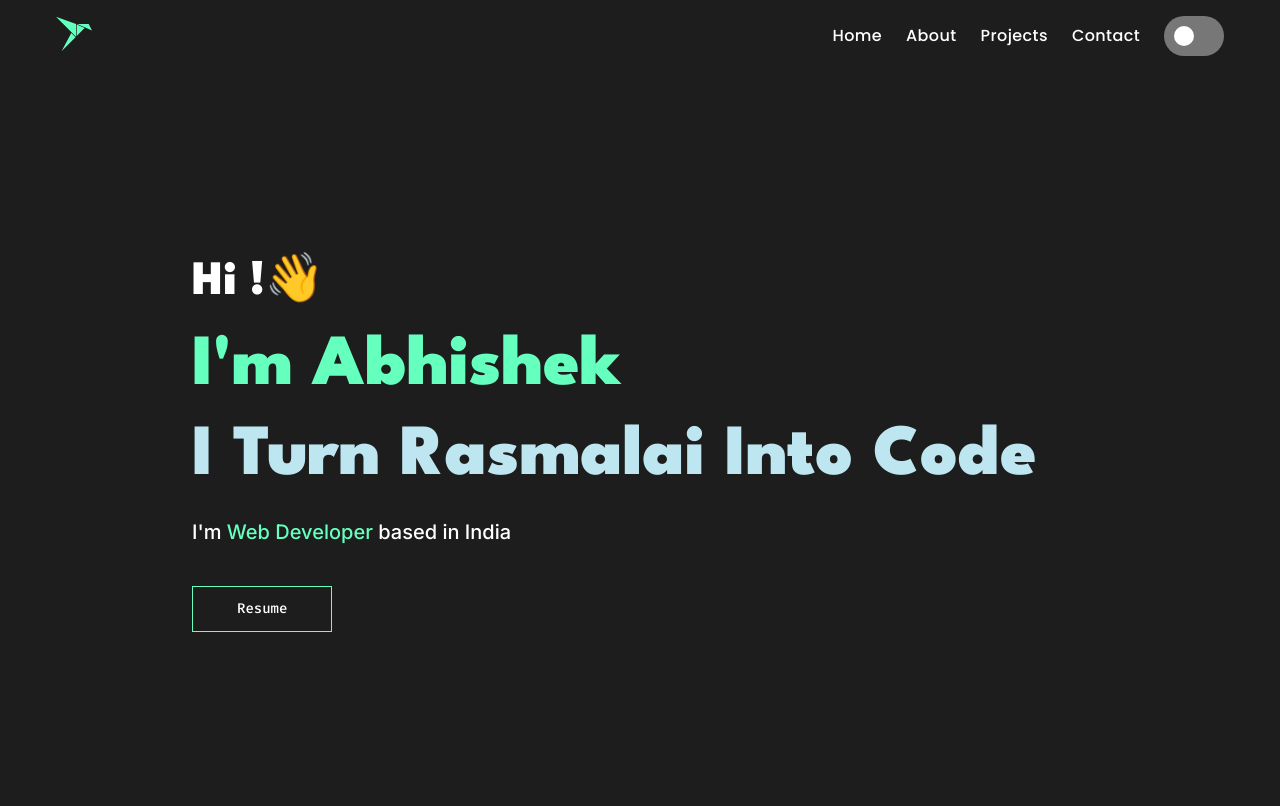
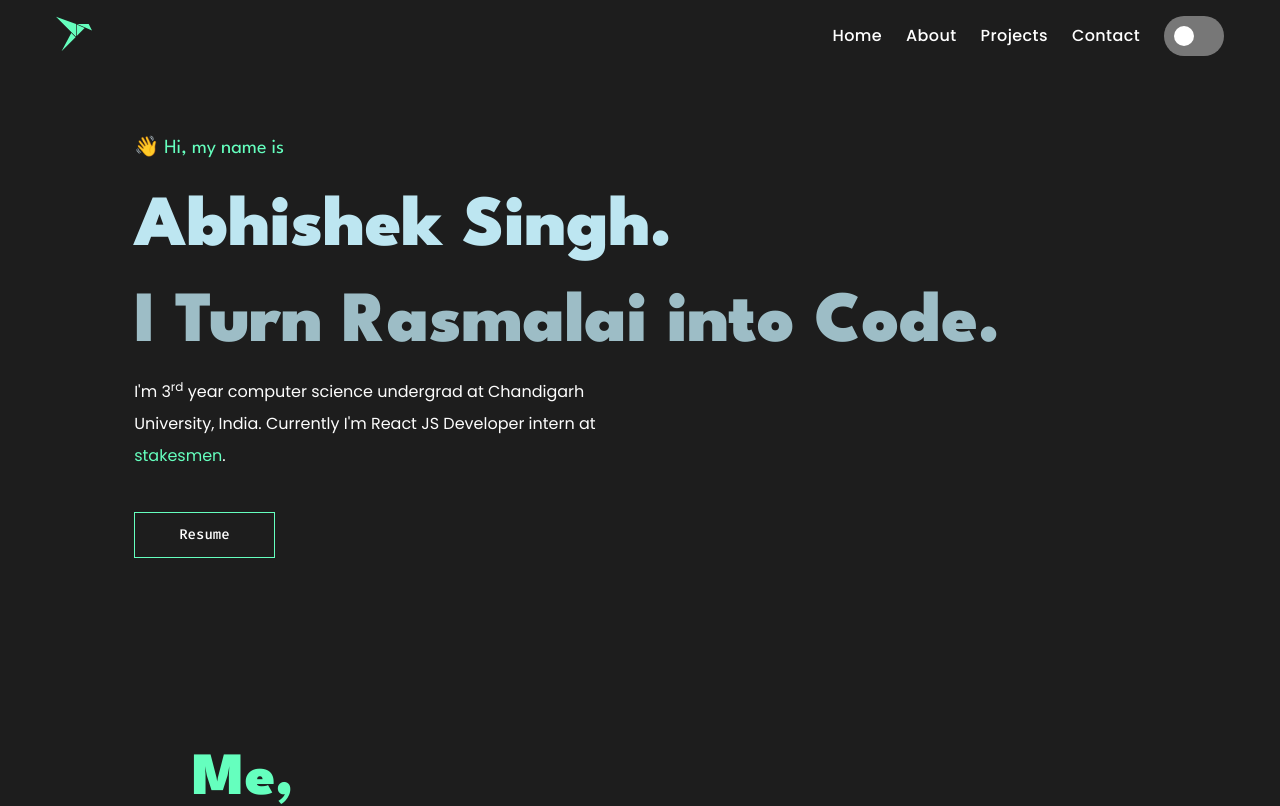
Before and after one commit to Abh1shekSingh/reactportfolio, a React (Create React App) app: page / in a window 1280 px wide. Shown: the top 806 px of the page. Built offline with nearby package versions, Linux system fonts and the light colour scheme; the HTML template or start-up script is replaced by a standard one.

Commit message:
Chnaged Hero section

```diff
--- a/src/App.js
+++ b/src/App.js
@@ -3,12 +3,14 @@ import Hero from "./components/Hero/Hero"
 import Technologies from "./components/Technologies/Technologies"
 import About from "./components/About/About"
 import Work from "./components/Work/Work"
+import Header from "./components/Header/Header"
 // import Timeline from "./components/Timeline/Timeline"
 import Footer from "./components/Footer/Footer"
 
 function App() {
   return (
     <div className="App bg-dark">
+        <Header/>
         <Hero />
         <About />
         <Work />
--- a/src/components/Hero/Hero.js
+++ b/src/components/Hero/Hero.js
@@ -1,33 +1,31 @@
 import React from 'react'
-import Header from '../Header/Header'
 import { motion } from 'framer-motion'
+import { Box } from '@mui/material'
 const Hero = () => {
 
-
-
   return (
-    <>
-      <Header/>
-
-
-          <div className='container md:pt-40 flex flex-col justify-center items-left pt-32  px-10 md:px-48'>
-
+    <Box className='flex justify-center items-center'>
+      <Box className='flex flex-col pt-10 px-4 md:pt-14'>
         <motion.h1
-              className='font-league text-5xl leading-tight font-black text-white md:text-7xl md:leading-tight'
           initial = {{translateY:20, opacity:0}}
           animate = {{translateY:0, opacity:1}}
           transition = {{duration:0.5 , delay:1.5}}
         >
-              <span className='text-5xl'>Hi !👋</span><br></br> <span className='text-green'>I'm Abhishek</span> <br></br> <span className='text-light'>I Turn Rasmalai Into Code</span>
+          <span className='font-league text-xl text-green leading-loose'>👋 Hi, my name is</span><br></br><br></br>
+          <span className='font-black font-league text-4xl md:text-7xl text-light leading-normal'>Abhishek Singh.</span><br></br><br></br>
+          <span className='font-black font-league text-4xl md:text-7xl text-light opacity-80 leading-tightest'>I Turn Rasmalai into Code.</span>
         </motion.h1>
 
         <motion.p
-              className='font-inter font-medium leading-8 text-white text-xl my-4 md:text-xl'
+          className='font-poppin font-regular leading-8 text-subtext opacity-80 text-md my-4 md:text-md md:w-1/2'
           initial = {{translateY:20, opacity:0}}
           animate = {{translateY:0, opacity:1}}
           transition = {{duration:0.2 , delay:1.6}}
         >
-              I'm <span className='text-green'>Web Developer</span> based in India <span className='md:hidden'>🇮🇳</span>
+          I&apos;m 3<sup>rd</sup> year computer science undergrad at
+          Chandigarh University, India. Currently I&apos;m React JS Developer intern at
+          <a href='https://stakemen.com' className='text-green'> stakesmen</a>.
+
         </motion.p>
 
         <a href='https://drive.google.com/file/d/1tqRMCQP1My5vcowOWVNSzGXqWOsSGRB1/view?usp=sharing'>
@@ -40,10 +38,8 @@ const Hero = () => {
             Resume
           </motion.button>
         </a>
-
-          </div>
-
-    </>
+      </Box>
+    </Box>
   )
 }
 
```
Lines whose indentation alone changed are shown as unchanged.
